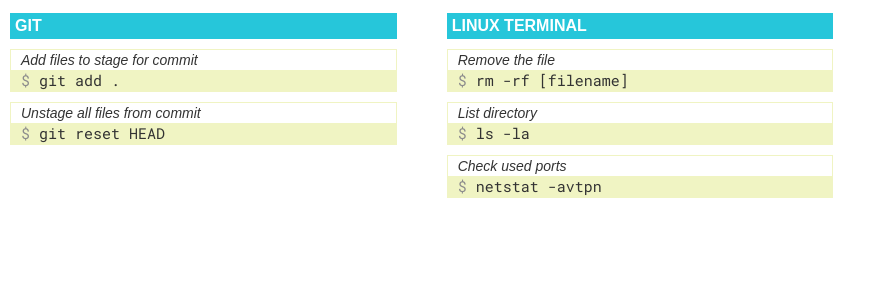
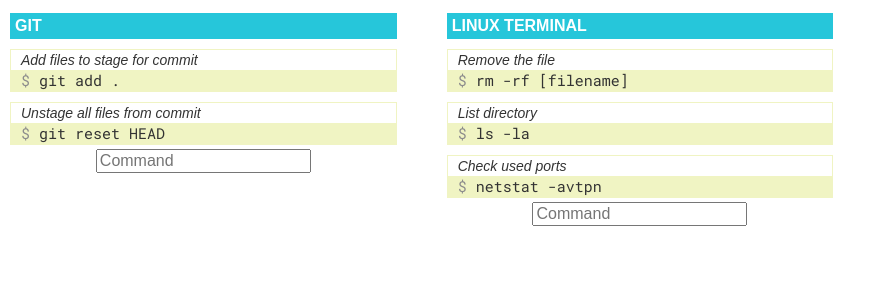
Before and after one commit to sasos90/cheatsheet, a React (Create React App) app: page / in a window 1280 px wide. Shown: the top 300 px of the page, without its empty margins (0-886 px from the left). Built offline with nearby package versions, Linux system fonts and the light colour scheme; a web font is replaced by a local one.

Commit message:
Inputs for new commands and description

```diff
--- a/src/App.js
+++ b/src/App.js
@@ -5,8 +5,8 @@ import Group from "./components/Group";
 class App extends Component {
 
   renderGroups(groups) {
-    return groups.map(g => (
-      <div className="col-md-6 col-lg-4">
+    return groups.map((g, index) => (
+      <div key={index} className="col-md-6 col-lg-4">
         <Group groupName={g.groupName} cheats={g.cheats}></Group>
       </div>
     ));
--- a/src/components/Group.js
+++ b/src/components/Group.js
@@ -4,6 +4,25 @@ import Cheat from "./Cheat";
 import "./Group.css";
 
 class Group extends Component {
+
+  state = {
+    newDescription: '',
+    newCommand: ''
+  };
+
+  constructor() {
+    super();
+    this.inputChange = this.inputChange.bind(this);
+  }
+
+  inputChange(event) {
+    const target = event.target;
+    const value = target.value;
+    const name = target.name;
+    this.setState({
+      [name]: value
+    });
+  }
 
   renderCheats() {
     return this.props.cheats.map((c, index) => (
@@ -16,6 +35,12 @@ class Group extends Component {
       <div className="Group">
         <h2>{this.props.groupName}</h2>
         <div className="cheats-wrapper">{this.renderCheats()}</div>
+        <div className="new-command-wrapper">
+          { this.state.newCommand !== '' &&
+            <input type="text" name="newDescription" placeholder="Description"
+              value={this.state.newDescription} onChange={this.inputChange} ref={(input) => { this.newDescriptionInput = input; }} />}
+          <input type="text" name="newCommand" placeholder="Command" value={this.state.newCommand} onChange={this.inputChange} />
+        </div>
       </div>
     );
   }
```
